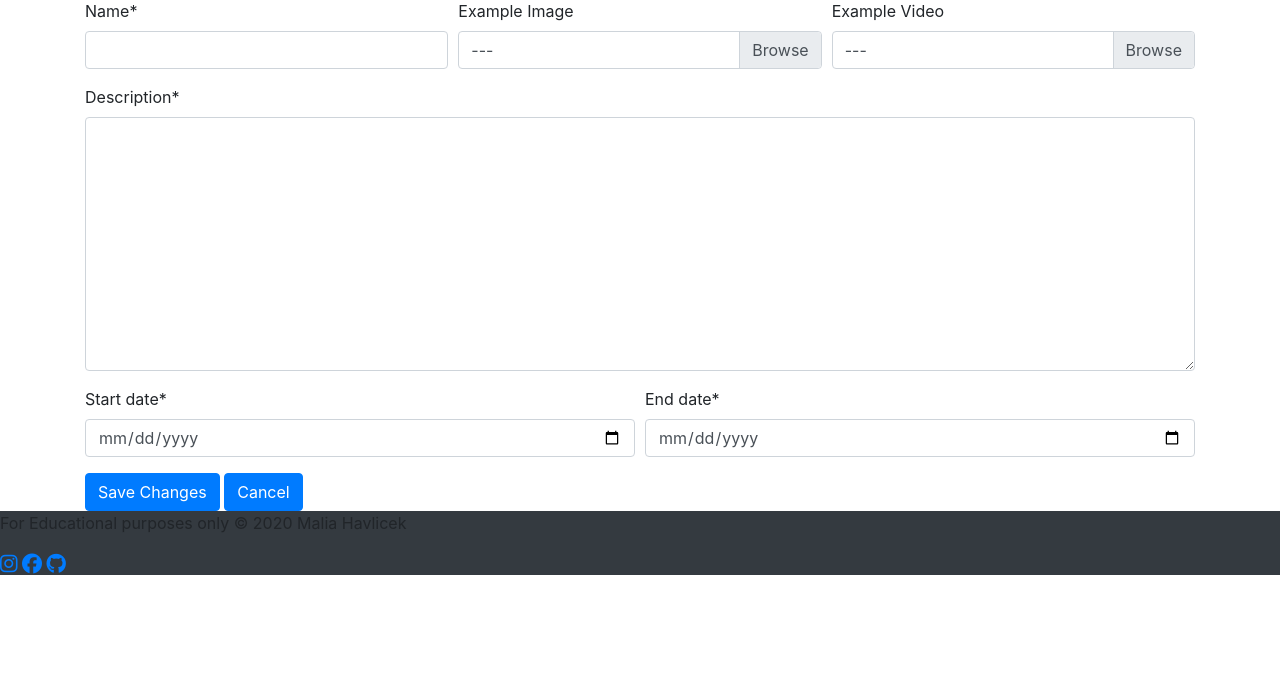
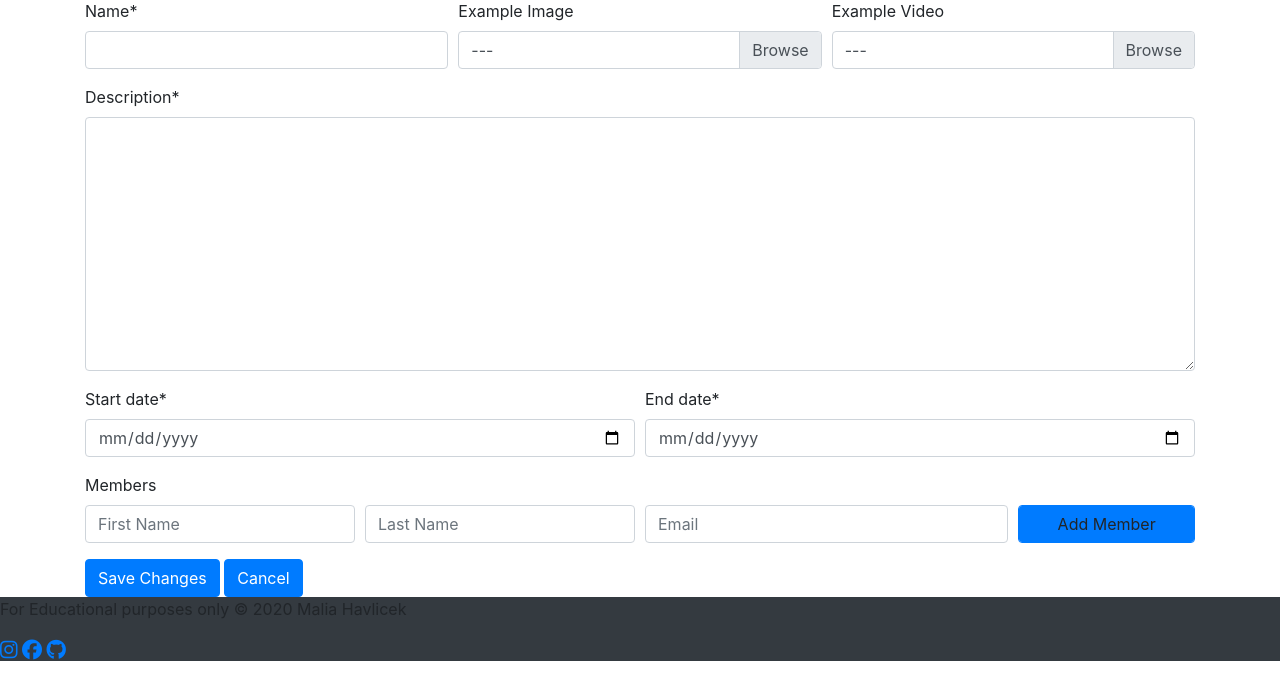
Before and after one commit to maliahavlicek/ms4_challenger, a Django app: page /challenges/create/ in a window 1280 px wide. Shown: the part 113-800 px from the top of the page. Run offline with Django 3.2, Linux system fonts and the light colour scheme; the visitor is signed in with stand-in values (Sample User, id 1); data comes from the database, SQL or seed files in the repository; data that the repository does not hold is empty; some libraries are stand-ins or nearby versions.

Commit message:
javascript to manage member list in create_challenge

```diff
--- a/accounts/models.py
+++ b/accounts/models.py
@@ -22,7 +22,7 @@ class Profile(models.Model):
     Extend User to have the profile fields and self tagging
     """
     user = models.OneToOneField(User, on_delete=models.CASCADE)
-    profile_pic = models.ImageField(default="profile1.png", upload_to='images/products')
+    profile_pic = models.ImageField(default="profile1.png", upload_to='images/profiles')
     date_created = models.DateTimeField(auto_now_add=True, null=True)
     birth_date = models.DateField(null=True, blank=True)
     tags = models.ManyToManyField(Tag)
--- a/challenges/forms.py
+++ b/challenges/forms.py
@@ -4,43 +4,6 @@ from crispy_forms.layout import Layout, Submit, Row, Column, HTML
 from .models import Challenge
 from accounts.forms import DateInput
 from datetime import date
-from django.forms import BaseFormSet
-
-
-class BaseMemberFormSet(BaseFormSet):
-    def clean(self):
-        """checks that emails in list are unique"""
-        if any(self.errors):
-            # Don't bother validating it since it has errors
-            return
-        members = []
-        for form in self.forms:
-            if self.can_delete and self._should_delete_form(form):
-                continue
-            email = form.cleaned_data.get('email')
-            if email in members:
-                raise forms.ValidationError("Members must have distinct emails.")
-            members.append(email)
-
-
-class MemberForm(forms.Form):
-    first_name = forms.CharField(widget=forms.TextInput(attrs={"class": "form-control"}), max_length=50, required=False,
-                                 label="First Name")
-    last_name = forms.CharField(widget=forms.TextInput(attrs={"class": "form-control"}), max_length=50, required=False,
-                                label="Last Name")
-    email = forms.EmailField(widget=forms.EmailInput(attrs={"class": "form-control"}), required=False)
-
-    def __init__(self, *args, **kwargs):
-        super().__init__(*args, **kwargs)
-        self.helper = FormHelper()
-        self.helper.layout = Layout(
-            Row(
-                Column('first_name', css_class='form-group col-md-4 mb-0'),
-                Column('last_name', css_class='form-group col-md-4 mb-0'),
-                Column('email', css_class='form-group col-md-4 mb-0'),
-                css_class='form-row'
-            ),
-        )
 
 
 class DatetimeInput(forms.DateInput):
@@ -97,6 +60,17 @@ class CreateChallengeForm(forms.Form):
                 Column('end_date', css_class='form-group col-md-6 mb-0'),
                 css_class='form-row'
             ),
+            Row(
+                HTML('<div class="form-group col-md-12 mb-0"><label>Members</label><div id="member_list"></div></div>'),
+                css_class='form-row'),
+            Row(
+                HTML('<div class="form-group col-md-3 mb-0"><div class="form-group"><div class><input class="form-control" id="first_name" type="text" max_length="50" placeholder="First Name"/></div></div></div>'),
+                HTML('<div class="form-group col-md-3 mb-0"><div class="form-group"><div class><input class="form-control" id="last_name" type="text" max_length="50" placeholder="Last Name"/></div></div></div>'),
+                HTML('<div class="form-group col-md-4 mb-0"><div class="form-group"><div class><input class="form-control" id="email" type="email" placeholder="Email"/>'
+                     '<span id="error_email"></span></div></div></div>'),
+                HTML('<div class="form-group col-md-2 mb-0"><div class="form-group"><div class><a onclick="add_member();" id="add_member" class="form-control btn btn-primary">Add Member</a></div></div></div>'),
+                css_class='form-row'
+            ),
             Row(Column('members'), css_class='form-row'),
 
             Submit('submit', 'Save Changes'),
--- a/challenges/models.py
+++ b/challenges/models.py
@@ -54,6 +54,7 @@ class Member(models.Model):
     first_name = models.CharField(max_length=50, null=True, blank=True)
     last_name = models.CharField(max_length=50, null=True, blank=True)
     email = models.EmailField()
+    challenger = models.ForeignKey(Challenge, null=True, blank=True, on_delete=models.SET_NULL)
 
     def __str__(self):
         return self.email
--- a/challenges/templates/create_challenge.html
+++ b/challenges/templates/create_challenge.html
@@ -1,14 +1,12 @@
 {% extends 'base.html' %}
-{% load static tz %}
-{% load bootstrap_tags %}
-{% load crispy_forms_tags %}
+{% load static tz bootstrap_tags crispy_forms_tags %}
+
 {% block page_title %}
     Create Challenge
 {% endblock %}
 {% block page_heading %}
     Create Challenge
 {% endblock %}
-
 {% block main_content %}
     {% localtime on %}
         <form method="post" enctype="multipart/form-data" novalidate>
@@ -16,5 +14,5 @@
             {% crispy challenge_form %}
         </form>
     {% endlocaltime %}
-
+    <script type="text/javascript" src="{% static 'js/challenge.js' %}"></script>
 {% endblock %}
--- a/challenges/urls.py
+++ b/challenges/urls.py
@@ -1,9 +1,10 @@
 from django.urls import path
-from .views import all_challenges, create_challenge, delete_challenge, update_challenge
+from .views import all_challenges, create_challenge, delete_challenge, update_challenge, add_member
 
 urlpatterns = [
     path('', all_challenges, name='challenges'),
     path('create/', create_challenge, name='create_challenge'),
     path('delete/<str:id>/', delete_challenge, name='delete_challenge'),
     path('update/<str:id>/', update_challenge, name='update_challenge'),
+    path('add_member/', add_member, name='add_member'),
 ]
--- a/challenges/views.py
+++ b/challenges/views.py
@@ -1,10 +1,13 @@
 from django.shortcuts import render, redirect, reverse
 from django.contrib.auth.decorators import login_required
-from .forms import CreateChallengeForm, UpdateChallengeForm, MemberForm, BaseMemberFormSet
+from .forms import CreateChallengeForm, UpdateChallengeForm
 from django.contrib import messages
 from .models import Challenge
 from django.forms import formset_factory
 from django.contrib.auth.models import User
+from rest_framework.decorators import api_view
+from rest_framework.response import Response
+from .serializers import MemberSerializer
 
 
 @login_required
@@ -144,3 +147,20 @@ def update_challenge(request, id):
         messages.warning(request, "Only the challenge master can update a challenge.")
 
     return redirect(reverse('challenges'))
+
+
+@api_view(['POST'])
+def add_member(request):
+    """
+    Create a member if input form is valid
+    """
+    serializer = MemberSerializer(data=request.data)
+
+    if serializer.is_valid():
+        # got good data so, see if eamil matches to a user or not
+        user = User.objects.get(email=serializer.data['email'])
+        if user:
+            # have a user so, add pk
+            serializer.data['user'] = user.pk
+    # package up json
+    return Response(serializer.data)
--- a/requirements.txt
+++ b/requirements.txt
@@ -6,6 +6,7 @@ certifi==2020.4.5.1
 chardet==3.0.4
 dj-database-url==0.5.0
 Django==3.0.5
+django-appconf==1.0.4
 django-bootstrap4==1.1.1
 django-crispy-forms==1.9.0
 django-forms-bootstrap==3.1.0
@@ -20,7 +21,9 @@ Pillow==7.1.1
 psycopg2==2.8.5
 python-dateutil==2.8.1
 pytz==2019.3
+rcssmin==1.0.6
 requests==2.23.0
+rjsmin==1.1.0
 s3transfer==0.3.3
 six==1.14.0
 soupsieve==2.0
```
Also changed, not shown: challenges/serializers.py (added, +8 -0 lines), accounts/views.py (line endings or trailing spaces).
